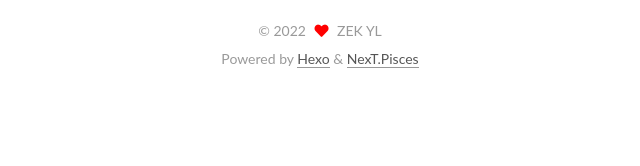
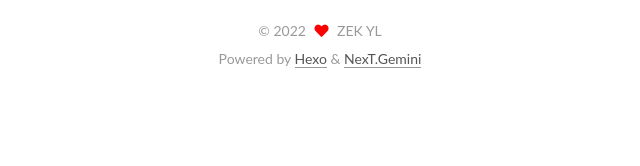
Before and after one commit to Zhang-EK/Zhang-EK.github.io, a plain HTML site: page archives/index.html in a window 1280 px wide. Shown: the part 628-794 px from the top of the page, 320-960 px from the left. Drawn offline with Linux system fonts and the light colour scheme.

Commit message:
Site updated: 2022-01-30 23:31:22

```diff
--- a/archives/index.html
+++ b/archives/index.html
@@ -17,7 +17,7 @@
 
 <script id="hexo-configurations">
     var NexT = window.NexT || {};
-    var CONFIG = {"hostname":"example.com","root":"/","scheme":"Pisces","version":"7.8.0","exturl":false,"sidebar":{"position":"left","display":"post","padding":18,"offset":12,"onmobile":false},"copycode":{"enable":false,"show_result":false,"style":null},"back2top":{"enable":true,"sidebar":false,"scrollpercent":false},"bookmark":{"enable":false,"color":"#222","save":"auto"},"fancybox":false,"mediumzoom":false,"lazyload":false,"pangu":false,"comments":{"style":"tabs","active":null,"storage":true,"lazyload":false,"nav":null},"algolia":{"hits":{"per_page":10},"labels":{"input_placeholder":"Search for Posts","hits_empty":"We didn't find any results for the search: ${query}","hits_stats":"${hits} results found in ${time} ms"}},"localsearch":{"enable":false,"trigger":"auto","top_n_per_article":1,"unescape":false,"preload":false},"motion":{"enable":true,"async":false,"transition":{"post_block":"fadeIn","post_header":"slideDownIn","post_body":"slideDownIn","coll_header":"slideLeftIn","sidebar":"slideUpIn"}}};
+    var CONFIG = {"hostname":"example.com","root":"/","scheme":"Gemini","version":"7.8.0","exturl":false,"sidebar":{"position":"left","display":"post","padding":18,"offset":12,"onmobile":false},"copycode":{"enable":false,"show_result":false,"style":null},"back2top":{"enable":true,"sidebar":false,"scrollpercent":false},"bookmark":{"enable":false,"color":"#222","save":"auto"},"fancybox":false,"mediumzoom":false,"lazyload":false,"pangu":false,"comments":{"style":"tabs","active":null,"storage":true,"lazyload":false,"nav":null},"algolia":{"hits":{"per_page":10},"labels":{"input_placeholder":"Search for Posts","hits_empty":"We didn't find any results for the search: ${query}","hits_stats":"${hits} results found in ${time} ms"}},"localsearch":{"enable":false,"trigger":"auto","top_n_per_article":1,"unescape":false,"preload":false},"motion":{"enable":true,"async":false,"transition":{"post_block":"fadeIn","post_header":"slideDownIn","post_body":"slideDownIn","coll_header":"slideLeftIn","sidebar":"slideUpIn"}}};
   </script>
 
   <meta name="description" content="古今多少事，都付笑谈中">
@@ -285,7 +285,7 @@
   </span>
   <span class="author" itemprop="copyrightHolder">ZEK YL</span>
 </div>
-  <div class="powered-by">Powered by <a href="https://hexo.io/" class="theme-link" rel="noopener" target="_blank">Hexo</a> & <a href="https://pisces.theme-next.org/" class="theme-link" rel="noopener" target="_blank">NexT.Pisces</a>
+  <div class="powered-by">Powered by <a href="https://hexo.io/" class="theme-link" rel="noopener" target="_blank">Hexo</a> & <a href="https://theme-next.org/" class="theme-link" rel="noopener" target="_blank">NexT.Gemini</a>
   </div>
 
 
```
Also changed, not shown: 2022/01/30/hello-world/index.html (+2 -2 lines), archives/2022/01/index.html (+2 -2 lines), archives/2022/index.html (+2 -2 lines), index.html (+2 -2 lines).
